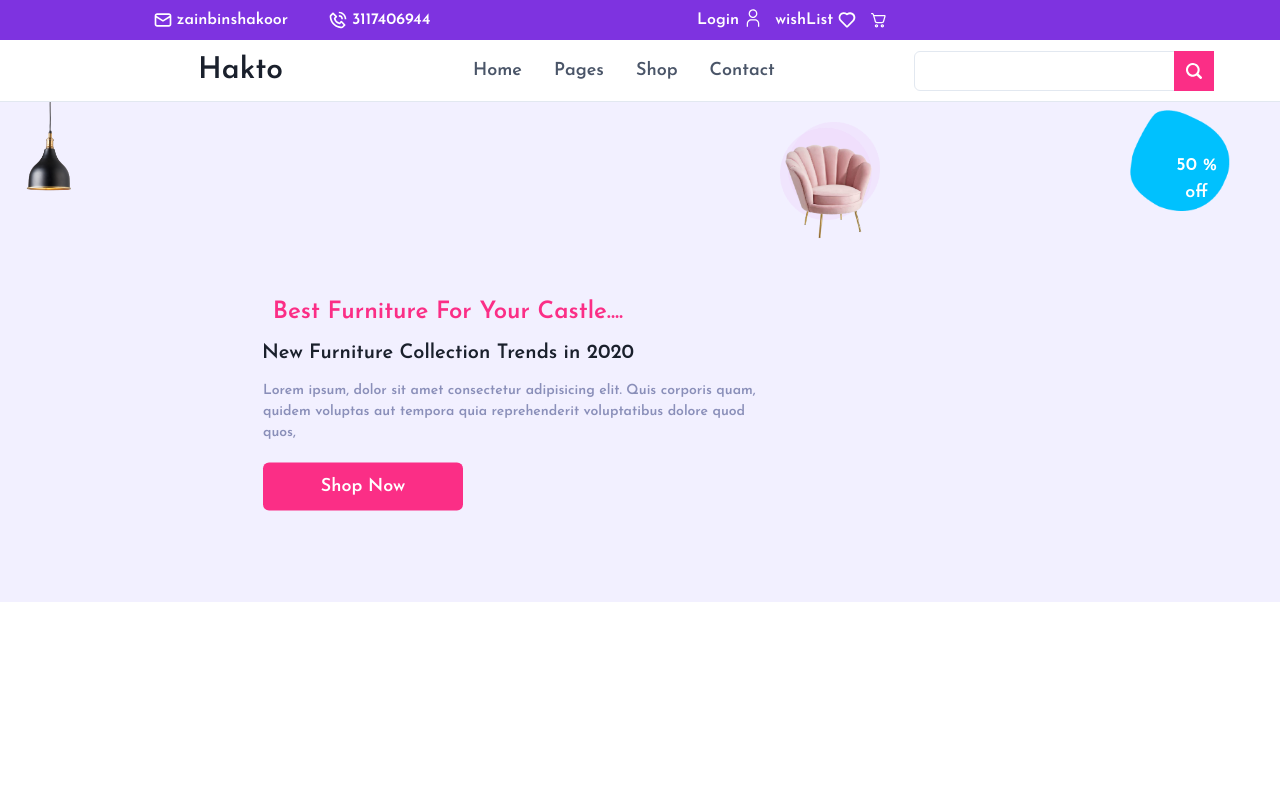
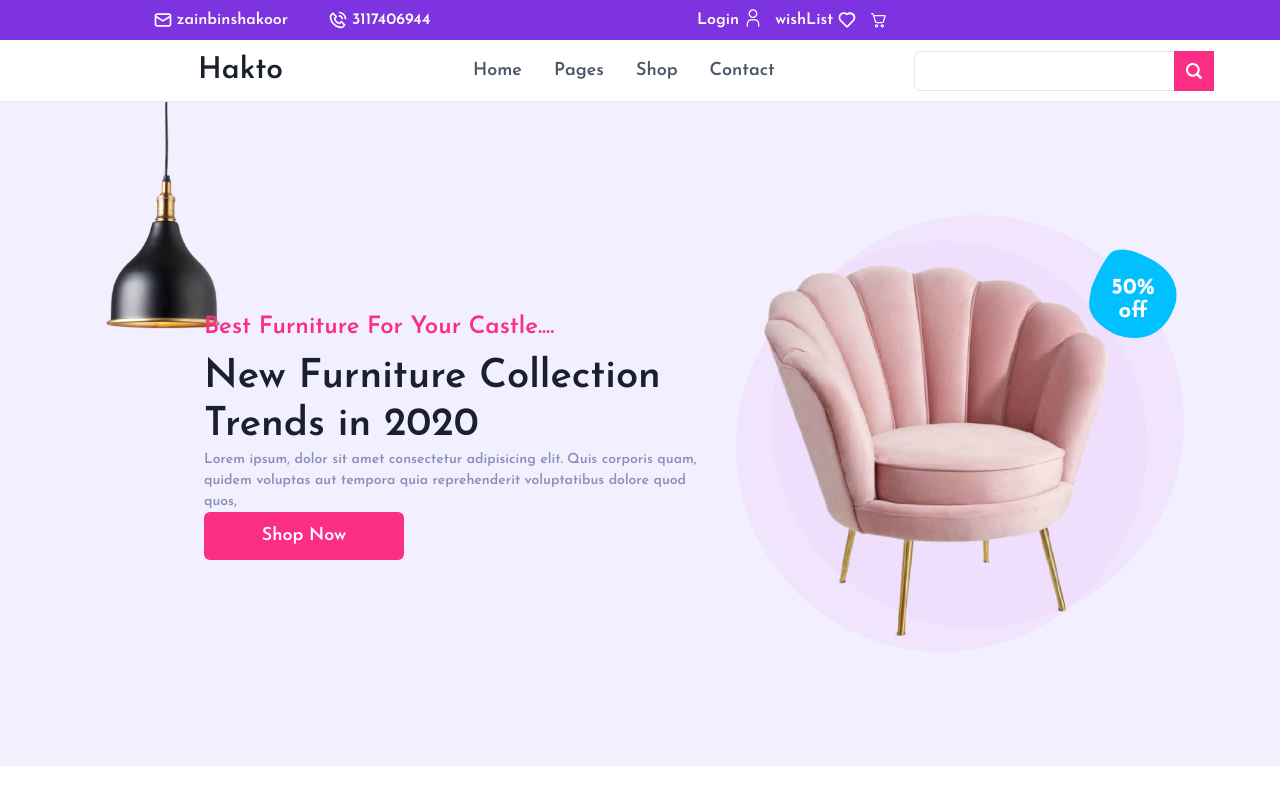
Before and after one commit to husnainakram09/ecommerce, a Next.js app: page / in a window 1280 px wide. Built offline with nearby package versions, Linux system fonts and the light colour scheme.

Commit message:
modified: home hero section

```diff
--- a/components/Home/Hero.tsx
+++ b/components/Home/Hero.tsx
@@ -32,7 +32,7 @@ const Hero: FC<IProps> = (props) => {
                         Lorem ipsum, dolor sit amet consectetur adipisicing elit. Quis corporis quam, quidem voluptas aut tempora quia reprehenderit voluptatibus dolore quod quos,
                     </Text>
                     <Box mt={{ md: '5' }}>
-                        <HaktoButton />
+                        {/* <HaktoButton /> */}
                     </Box>
                 </Box>
             </GridItem>
--- /dev/null
+++ b/components/Home/HeroSection.tsx
@@ -0,0 +1,43 @@
+import { Box, Grid, GridItem, useTheme, Text, Stack } from "@chakra-ui/react";
+import React, { FC } from "react";
+import Image from "next/image";
+import { HaktoButton } from "@ui/index";
+
+interface IProps { }
+
+const Hero: FC<IProps> = (props) => {
+    const theme = useTheme();
+    const { primary, textColor } = theme.colors;
+
+    return (
+        <Grid
+            h="83%"
+            gridTemplateColumns="repeat(2, 1fr)" // Adjusted templateColumns
+            bg={primary["300"]}
+            position="relative"
+        >
+            <GridItem bgImage={"/Assets/lamp.png"} bgSize={"40%"} bgRepeat={"no-repeat"} bgPos={"10% 0"}>
+                <Stack h={"100%"} alignItems={"flex-end"} justify={"center"} mr={"-10%"}>
+                    <Box w="500px">
+                        <Text color="primary.100" fontSize="24px" fontWeight="bold" mb="2">
+                            Best Furniture For Your Castle....
+                        </Text>
+                        <Text fontSize={"40px"} fontWeight={'700 !important'} color='primary.400' lineHeight={"1.2"}>
+                            New Furniture Collection Trends in 2020
+                        </Text>
+                        <Text fontSize={"14px"} color='textColor.100'  >
+                            Lorem ipsum, dolor sit amet consectetur adipisicing elit. Quis corporis quam, quidem voluptas aut tempora quia reprehenderit voluptatibus dolore quod quos,
+                        </Text>
+                        <Box>
+                            <HaktoButton text={"Shop Now"} />
+                        </Box>
+                    </Box>
+                </Stack>
+            </GridItem>
+            <GridItem bgImage={"/Assets/sofa_promotion.png"} bgSize={"70%"} bgRepeat={"no-repeat"} bgPos={"center"}> {/* Adjusted colSpan */}
+            </GridItem>
+        </Grid>
+    );
+};
+
+export default Hero;
--- /dev/null
+++ b/components/Home/index.tsx
@@ -0,0 +1,4 @@
+import Hero from "./HeroSection";
+
+
+export { Hero }
--- a/pages/index.tsx
+++ b/pages/index.tsx
@@ -1,5 +1,5 @@
 import { Box, useTheme, Text } from "@chakra-ui/react";
-import Hero from "@components/Home/Hero";
+import { Hero } from "@components/Home";
 import WebLayout from "@layout/index";
 
 
--- a/styles/theme/index.tsx
+++ b/styles/theme/index.tsx
@@ -305,6 +305,9 @@ export const theme = extendTheme({
       300: '#F2F0FF',
       400: '000000'
     },
+    success: {
+      100: '#19D16F'
+    },
     secondaryBlue: {
       100: '#151875',
       200: '#2F1AC4',
@@ -319,8 +322,8 @@ export const theme = extendTheme({
       100: '#F3F9FF',
       200: '#F1F0FF'
     },
-    textColor:{
-      100:'#8A8FB9'
+    textColor: {
+      100: '#8A8FB9'
     }
   },
 });
--- a/styles/theme/layout/index.tsx
+++ b/styles/theme/layout/index.tsx
@@ -1,6 +1,7 @@
 import React, { ReactNode } from 'react'
 import TopNav from './components/TopNavbar'
 import WithSubnavigation from './components/Navbar'
+import { Box } from '@chakra-ui/react'
 
 interface propsType {
     children: ReactNode
@@ -8,7 +9,7 @@ interface propsType {
 
 const WebLayout: React.FC<propsType> = ({ children }) => {
     return (
-        <div>
+        <div style={{ height: "100vh" }}>
             <TopNav />
             <WithSubnavigation />
             {children}
--- a/styles/theme/ui/Button.tsx
+++ b/styles/theme/ui/Button.tsx
@@ -1,21 +1,31 @@
 import React, { FC } from "react";
 import { Button } from "@chakra-ui/button";
-import { Box, useTheme } from "@chakra-ui/react";
-interface IProps { };
+import { Box, ButtonProps, useTheme } from "@chakra-ui/react";
+interface IProps {
+    button?: ButtonProps
+    text: any
+    type: "primary" | "success"
+};
 
-const HaktoButton: FC<IProps> = (props) => {
+const HaktoButton: FC<IProps> = ({ button, text, type = "primary" }) => {
     const theme = useTheme();
     const { primary } = theme.colors;
     return (
-        <Box display={'flex'} ms={130}>
+        // never centered any element in kit unless it is necessary everywhere.
+        // <Box display={'flex'} ms={130}>
+        <>
             <Button size={"lg"}
                 height='48px'
                 width='200px'
                 color={'white'}
-                bg={'primary.100'}
+                bg={`${type}.100`}
                 _hover={{ bg: 'primary.100' }}
-            >Shop Now</Button>
-        </Box>
+                {...button}
+            // ui  kit is used for multi purpose
+            // so design it that you can use every where
+            // >Shop Now</Button>
+            >{text}</Button>
+        </>
     )
 };
 
```
Also changed, not shown: public/Assets/sofa_promotion.png (added).
